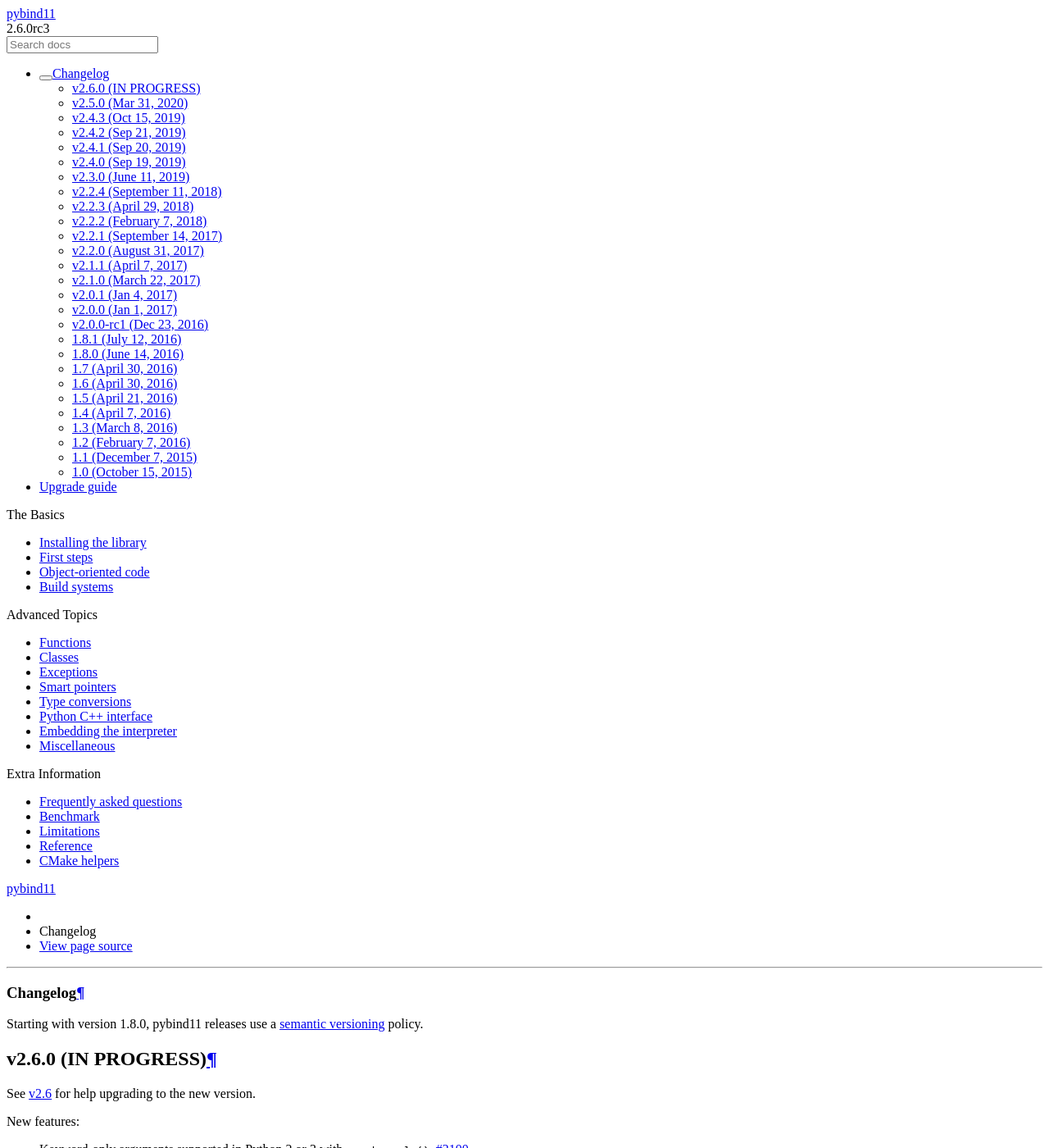
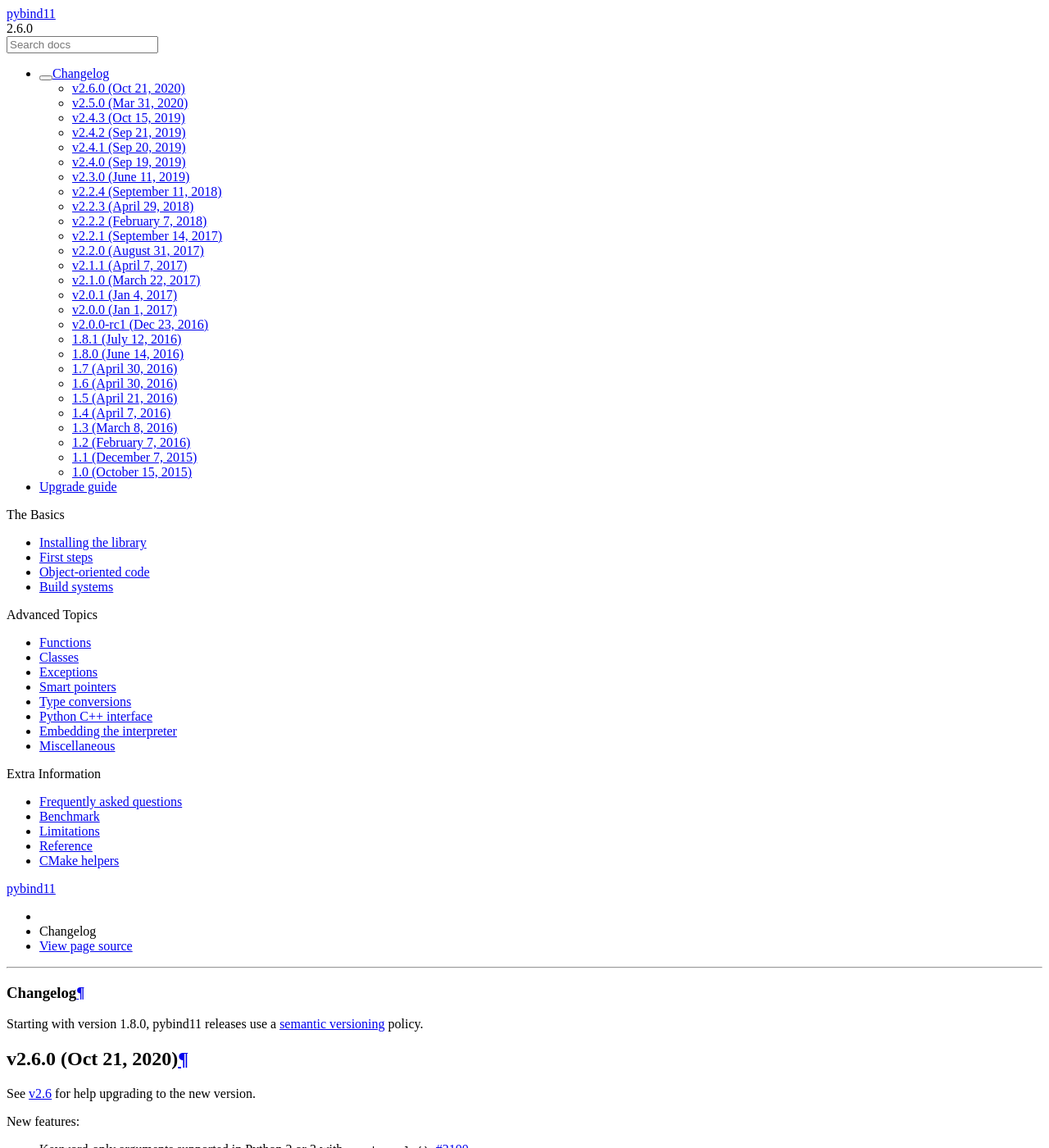
Before and after one commit to pybind/pybind11, a Sphinx documentation site: the page built from docs/changelog.rst, in a window 1280 px wide and 1400 px high. Shown: the whole window at 82% size. Built offline with Sphinx 7.4.7 and the Read the Docs theme 2.0.0, drawn with Linux system fonts in a browser that asks for light colours.

Commit message:
v2.6.0 release

```diff
--- a/docs/changelog.rst
+++ b/docs/changelog.rst
@@ -6,8 +6,8 @@
 Starting with version 1.8.0, pybind11 releases use a `semantic versioning
 <http://semver.org>`_ policy.
 
-v2.6.0 (IN PROGRESS)
---------------------
+v2.6.0 (Oct 21, 2020)
+---------------------
 
 See :ref:`upgrade-guide-2.6` for help upgrading to the new version.
 
--- a/pybind11/_version.py
+++ b/pybind11/_version.py
@@ -8,5 +8,5 @@
         return s
 
 
-__version__ = "2.6.0rc3"
+__version__ = "2.6.0"
 version_info = tuple(_to_int(s) for s in __version__.split("."))
```
Also changed, not shown: 1 other file.
